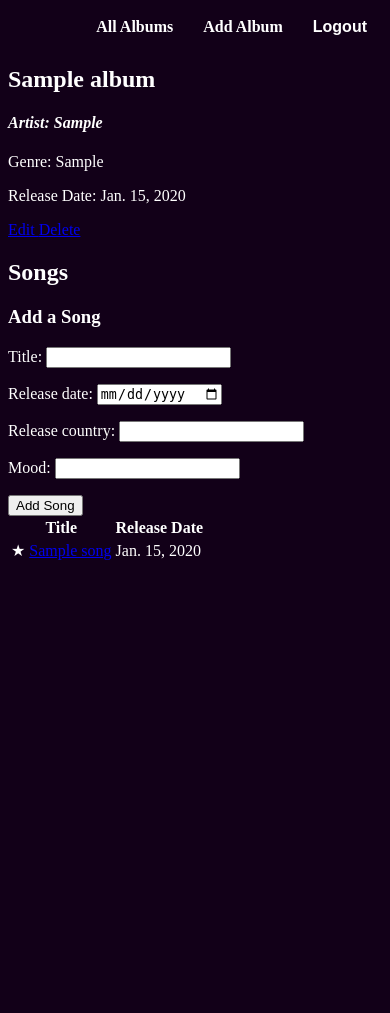
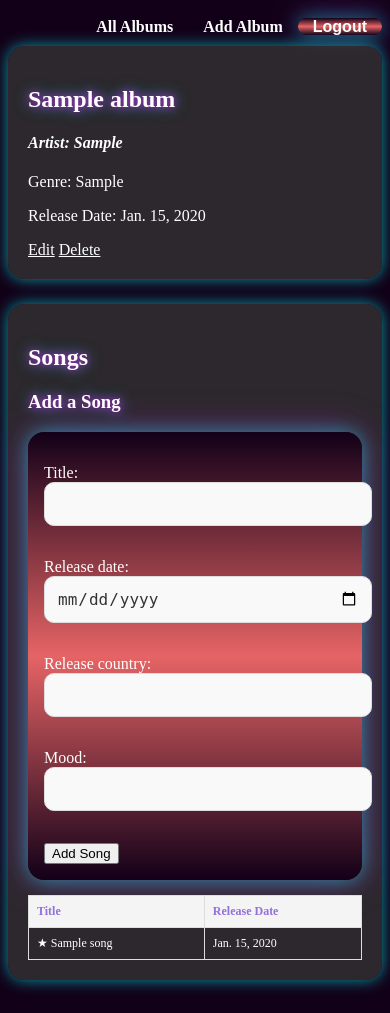
Before and after one commit to raul-vital/albumtrackr, a Django app: page /albums/1/ in a window 390 px wide. Before the commit the page ends 560 px from the top, so only its background shows below. Run offline with Django 5.2, Linux system fonts and the light colour scheme; a user stored in the database is signed in; tables that the repository leaves empty hold one stand-in row (values such as "Sample post").

Commit message:
complete album_detail.css styling

```diff
--- /dev/null
+++ b/main_app/static/css/albums/album_detail.css
@@ -0,0 +1,194 @@
+.album-detail-container {
+    font-family: 'Arial', sans-serif;
+    background: linear-gradient(135deg, #0f0c29, #302b63, #24243e);
+    color: #fff;
+    padding: 25px;
+    border-radius: 16px;
+    box-shadow: 0 0 20px rgba(0, 255, 255, 0.5), 0 0 40px rgba(255, 0, 255, 0.3);
+    transition: transform 0.3s ease, box-shadow 0.3s ease;
+    position: relative;
+    overflow: hidden;
+}
+
+.album-detail-container:hover {
+    transform: translateY(-5px);
+    box-shadow: 0 0 30px rgba(0, 255, 255, 0.8), 0 0 50px rgba(255, 0, 255, 0.6);
+}
+
+.album-detail-container::before {
+    content: '';
+    position: absolute;
+    top: -50%;
+    left: -50%;
+    width: 200%;
+    height: 200%;
+    /* background: conic-gradient(
+        from 0deg,
+        #ff00ff,
+        #00ffff,
+        #ff00ff,
+        #00ffff,
+        #ff00ff
+    ); */
+    opacity: 0.3;
+    animation: neonRotate 15s infinite linear;
+    z-index: 0;
+    clip-path: circle(50% at 50% 50%);
+}
+
+.album-detail-container * {
+    position: relative;
+    z-index: 1;
+}
+
+.album-detail-container h2 {
+    /* color: #ff00ff; */
+    text-shadow: 0 0 8px rgba(255, 0, 255, 0.8), 0 0 15px rgba(0, 255, 255, 0.6);
+}
+
+.album-detail-container a {
+    color: #00ffff;
+    text-decoration: none;
+    transition: color 0.3s ease, text-shadow 0.3s ease;
+}
+
+.album-detail-container a:hover {
+    color: black;
+    text-shadow: 0 0 8px rgba(255, 0, 255, 0.8), 0 0 15px rgba(0, 255, 255, 0.6);
+}
+
+/* Section Styles */
+section {
+    margin-bottom: 25px;
+    border-radius: 16px;
+    padding: 20px;
+    background: rgba(50, 50, 50, 0.8);
+    box-shadow: 0 0 15px rgba(0, 255, 255, 0.6);
+}
+
+h2, h3 {
+    /* color: #ff00ff; */
+    text-shadow: 0 0 8px rgba(255, 0, 255, 0.8), 0 0 15px rgba(0, 255, 255, 0.6);
+}
+
+p {
+    color: #fff;
+    font-size: 1rem;
+}
+
+/* Song Table */
+table {
+    width: 100%;
+    border-collapse: collapse;
+    margin-top: 15px;
+}
+
+table th, table td {
+    border: 1px solid #ddd;
+    color: white;
+    padding: 8px;
+    text-align: left;
+}
+
+table th {
+    background-color: #f4f4f4;
+    color: #9370DB; /* Neon Purple-ish */
+}
+
+table td a {
+    color: #00ffff;
+    text-decoration: none;
+}
+
+table td a:hover {
+    /* color: #ff00ff; */
+}
+
+/* Form Section */
+form {
+    background: linear-gradient(#120018, #e66465, #120018);
+    padding: 25px;
+    border-radius: 16px;
+    box-shadow: 0 0 20px rgba(0, 255, 255, 0.5), 0 0 40px rgba(255, 0, 255, 0.3);
+}
+
+form input, form select {
+    width: 100%;
+    padding: 0.75rem;
+    border: 1px solid #ddd;
+    border-radius: 10px;
+    font-size: 1rem;
+    color: #333;
+    background-color: #f9f9f9;
+    margin-bottom: 1rem;
+    transition: border-color 0.3s ease;
+}
+
+form input:focus, form select:focus {
+    border-color: #5dade2;
+    outline: none;
+}
+
+.submit-button {
+    background-color: #5dade2;
+    color: #fff;
+    font-size: 1rem;
+    font-weight: 600;
+    padding: 0.75rem 1.5rem;
+    border: none;
+    border-radius: 8px;
+    cursor: pointer;
+    transition: background-color 0.3s ease;
+}
+
+.submit-button:hover {
+    background-color: #3498db;
+}
+
+/* Button Styles */
+.album-detail-container a {
+    font-size: 1.2rem;
+    margin-right: 10px;
+}
+
+.album-detail-container a:hover {
+    text-decoration: underline;
+}
+
+/* Responsive Media Queries */
+@media (max-width: 768px) {
+    .album-detail-container {
+        padding: 1.5rem;
+    }
+
+    form {
+        padding: 1.5rem;
+    }
+
+    table th, table td {
+        font-size: 0.875rem;
+    }
+
+    .submit-button {
+        padding: 0.5rem 1rem;
+    }
+}
+
+@media (max-width: 480px) {
+    .album-detail-container {
+        padding: 1rem;
+    }
+
+    form {
+        padding: 1rem;
+    }
+
+    table th, table td {
+        font-size: 0.75rem;
+    }
+
+    .submit-button {
+        font-size: 0.875rem;
+        padding: 0.5rem 1rem;
+    }
+}
--- a/main_app/templates/albums/detail.html
+++ b/main_app/templates/albums/detail.html
@@ -1,6 +1,8 @@
 {% extends 'base.html' %}
 {% load static %}
 {% block content %}
+<link rel="stylesheet" href="{% static 'css/albums/album_detail.css' %}" />
+
 <section>
   <div>
     <h2>{{ album.title }}
@@ -8,8 +10,8 @@
     <p>Genre: {{album.genres}}</p>
     <p>Release Date: {{ album.release_date }}</p>
     <div>
-        <a href="{% url 'album-update' album.id %}"> Edit </a>
-        <a href="{% url 'album-delete' album.id %}"> Delete </a>
+      <a href="{% url 'album-update' album.id %}" style="color: white;">Edit</a>
+      <a href="{% url 'album-delete' album.id %}" style="color: white;">Delete</a>
     </div>
   </div>
 </section>
@@ -45,7 +47,7 @@
     {% for song in album.song_set.all %}
       <tr>
         <td>
-          ★ <a href="{% url 'song-detail' song.id %}">{{ song.title }}</a>
+          ★ <a href="{% url 'song-detail' song.id %}" style="color: white;">{{ song.title }}</a>
         </td>
         <td>{{ song.release_date }}</td>
       </tr>
```
